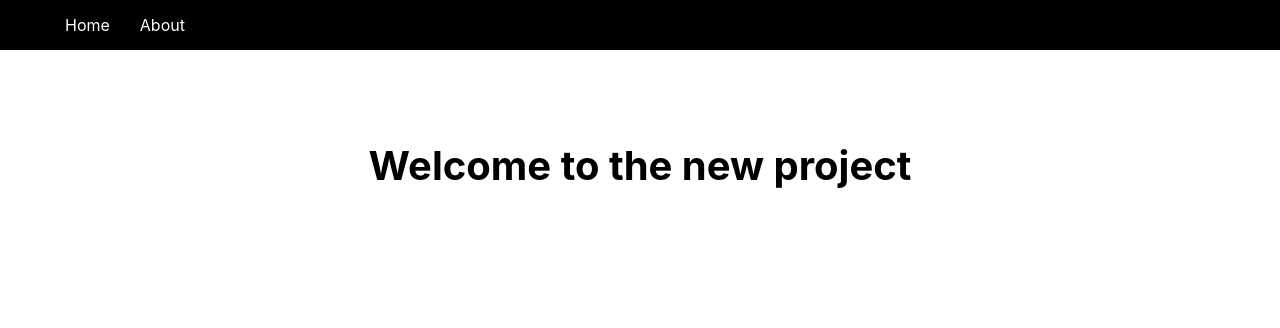
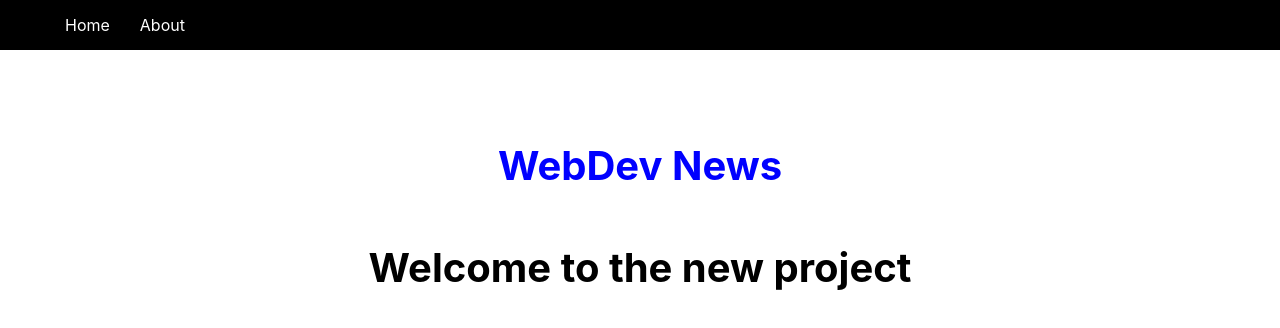
Before and after one commit to Zeeshnhmd/next.js_practice, a Next.js app: page / in a window 1280 px wide. Shown: the top 328 px of the page. Built offline with nearby package versions, Linux system fonts and the light colour scheme.

Commit message:
this is how we can add styled jsx and conditional styles

```diff
--- a/components/Header.js
+++ b/components/Header.js
@@ -1,7 +1,21 @@
 import headerStyles from '../styles/Header.module.css';
 
 const Header = () => {
-	return <div>Header</div>;
+	const x = 5;
+	return (
+		<div>
+			<style jsx>
+				{`
+					.title {
+						color: ${x < 3 ? 'red' : 'blue'};
+					}
+				`}
+			</style>
+			<h1 className="title">
+				<span>WebDev</span> News
+			</h1>
+		</div>
+	);
 };
 
 export default Header;
--- a/components/Layout.js
+++ b/components/Layout.js
@@ -1,11 +1,15 @@
 import styles from '../styles/Home.module.css';
+import Header from './Header';
 import Nav from './Nav';
 const Layout = ({ children }) => {
 	return (
 		<>
 			<Nav />
 			<div className={styles.container}>
-				<main className={styles.main}>{children}</main>
+				<main className={styles.main}>
+					<Header />
+					{children}
+				</main>
 			</div>
 		</>
 	);
```
